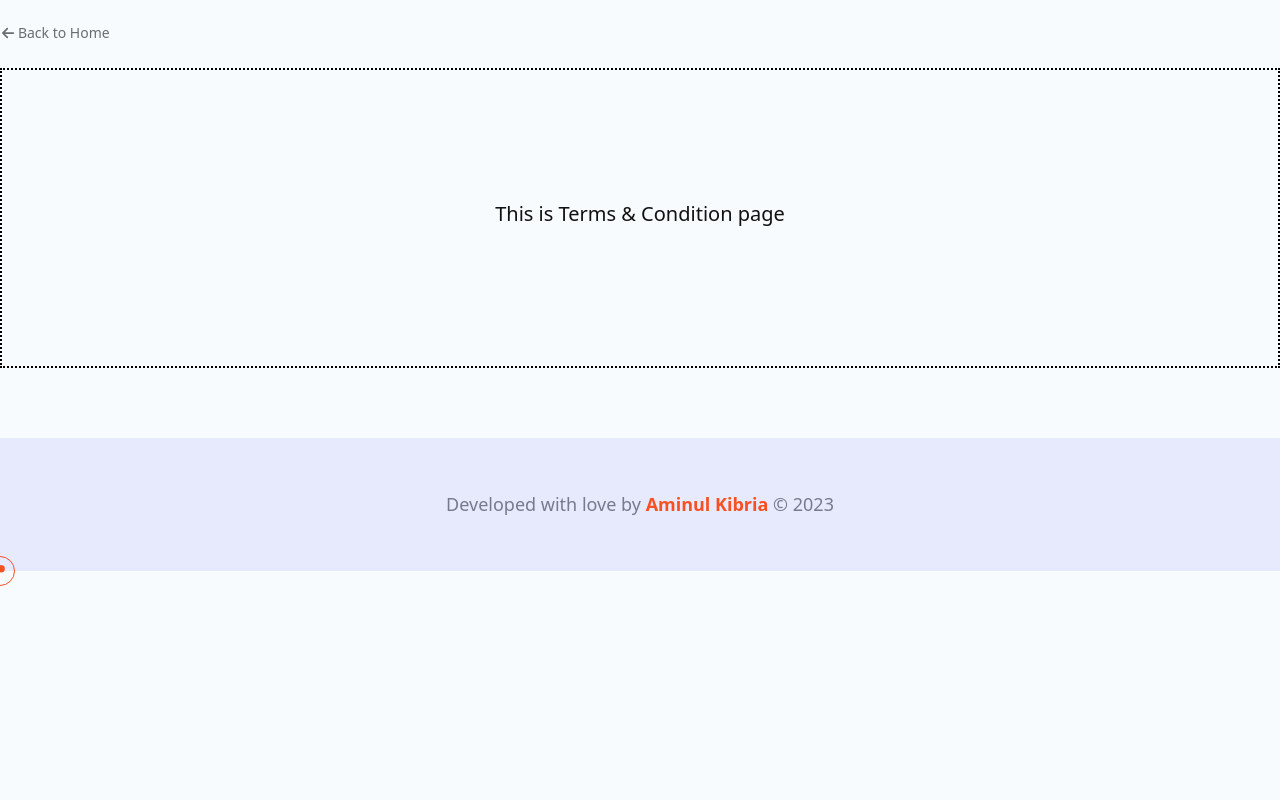
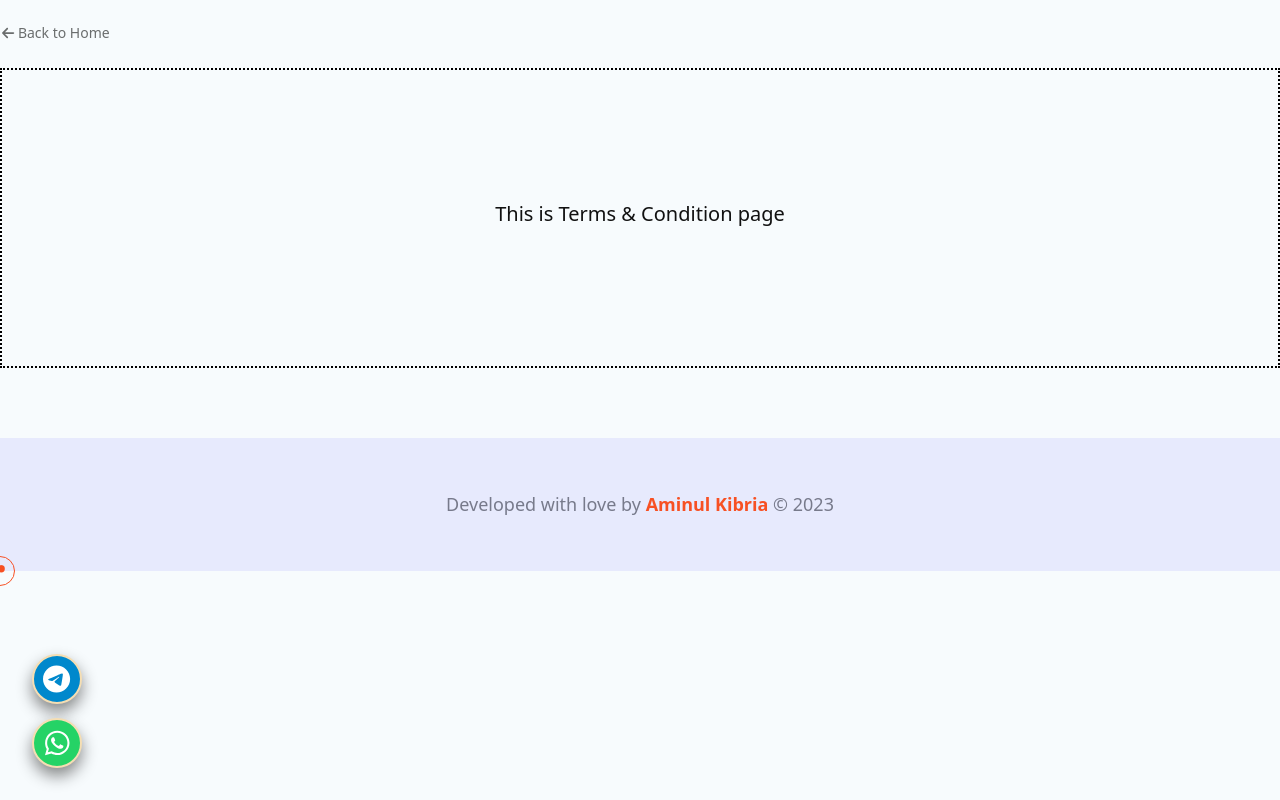
Before and after one commit to dksifatofficial/aminul-kibria-react, a React (Create React App) app: page /TermsCondition in a window 1280 px wide. Built offline with nearby package versions, Linux system fonts and the light colour scheme; no server answers.

Commit message:
social Icon

```diff
--- a/src/components/App.js
+++ b/src/components/App.js
@@ -8,6 +8,8 @@ import TermsCondition from "./pages/TermsCondition";
 import PublicOutlet from "./PublicOutlet";
 import Signup from "./pages/Signup";
 import Login from "./pages/Login";
+import WhatsApp from "./WhatsApp"
+import TelegramButton from "./TelegramButton";
 
 function App() {
   return (
@@ -22,10 +24,11 @@ function App() {
               <Route path="signup" element={<Signup />} />
               <Route path="login" element={<Login />} />
             </Route>
-
             <Route path="privacyPolicy" element={<Policy />} />
             <Route path="TermsCondition" element={<TermsCondition />} />
           </Routes>
+          <TelegramButton />
+          <WhatsApp />
         </Layout>
         </AuthProvider>
       </Router>
--- /dev/null
+++ b/src/components/TelegramButton.js
@@ -0,0 +1,22 @@
+import React from 'react';
+import { FontAwesomeIcon } from '@fortawesome/react-fontawesome';
+import { faTelegramPlane } from '@fortawesome/free-brands-svg-icons'; // Telegram Icon
+import classes from "../styles/TelegramButton.module.css"
+
+
+const TelegramButton = () => {
+  const telegramLink = 'https://t.me/AminulKibria'; // Replace with your Telegram username
+
+  return (
+    <a
+    className={classes.button}
+      href={telegramLink}
+      target="_blank"
+      rel="noopener noreferrer"
+    >
+      <FontAwesomeIcon icon={faTelegramPlane} size="2x" color="white" />
+    </a>
+  );
+};
+
+export default TelegramButton;
--- /dev/null
+++ b/src/components/WhatsApp.js
@@ -0,0 +1,37 @@
+// WhatsAppButton.js
+import React from 'react';
+import classes from "../styles/WhatsApp.module.css"
+import { FontAwesomeIcon } from '@fortawesome/react-fontawesome';
+import { faWhatsapp } from '@fortawesome/free-brands-svg-icons'; // WhatsApp Icon
+
+const WhatsAppButton = () => {
+  const whatsappLink = 'https://wa.me/+8801722020182'; // Replace with your phone number (in international format without '+')
+
+  return (
+    <a
+      className={classes.button}
+      href={whatsappLink}
+      target="_blank"
+      rel="noopener noreferrer"
+    //   style={styles.floatingButton}
+    >
+      <FontAwesomeIcon icon={faWhatsapp} size="2x" color="white" />
+    </a>
+  );
+};
+
+// const styles = {
+//   floatingButton: {
+//     position: 'fixed',
+//     bottom: '2rem',
+//     left: '2rem',
+//     backgroundColor: '#25D366', // WhatsApp green color
+//     borderRadius: '100%',
+//     padding: '15px',
+//     boxShadow: '0 4px 8px rgba(0, 0, 0, 0.2)',
+//     zIndex: 1000,
+//     textAlign: 'center',
+//   },
+// };
+
+export default WhatsAppButton;
--- /dev/null
+++ b/src/styles/TelegramButton.module.css
@@ -0,0 +1,21 @@
+.button {
+    position: fixed;
+    bottom: 6rem; /* Slightly above the WhatsApp button */
+    left: 2rem;
+    background-color: #0088cc; /* Telegram blue */
+    border-radius: 50%;
+    height: 50px;
+    width: 50px;
+    display: flex;
+    justify-content: center;
+    align-items: center;
+    box-shadow: 0 8px 16px rgba(0, 0, 0, 0.466);
+    z-index: 1000;
+    border: 2px solid wheat;
+    transition: bottom 0.3s ease, border 0.3s ease;
+  }
+
+  .button:hover {
+    border: 2px solid rgb(97, 56, 56);
+    bottom: 6.5rem; /* Slight upward movement on hover */
+  }
--- /dev/null
+++ b/src/styles/WhatsApp.module.css
@@ -0,0 +1,20 @@
+.button {
+  position: fixed;
+  bottom: 2rem;
+  left: 2rem;
+  background-color: #25d366;
+  border-radius: 50%;
+  height: 50px;
+  width: 50px;
+  display: flex;
+  justify-content: center;
+  align-items: center;
+  box-shadow: 0 8px 16px rgba(0, 0, 0, 0.466);
+  z-index: 1000;
+  border: 2px solid wheat;
+  transition: bottom 0.3s ease, border 0.3s ease;
+}
+.button:hover {
+  border: 2px solid rgb(97, 56, 56);
+  bottom: 2.5rem;
+}
```
